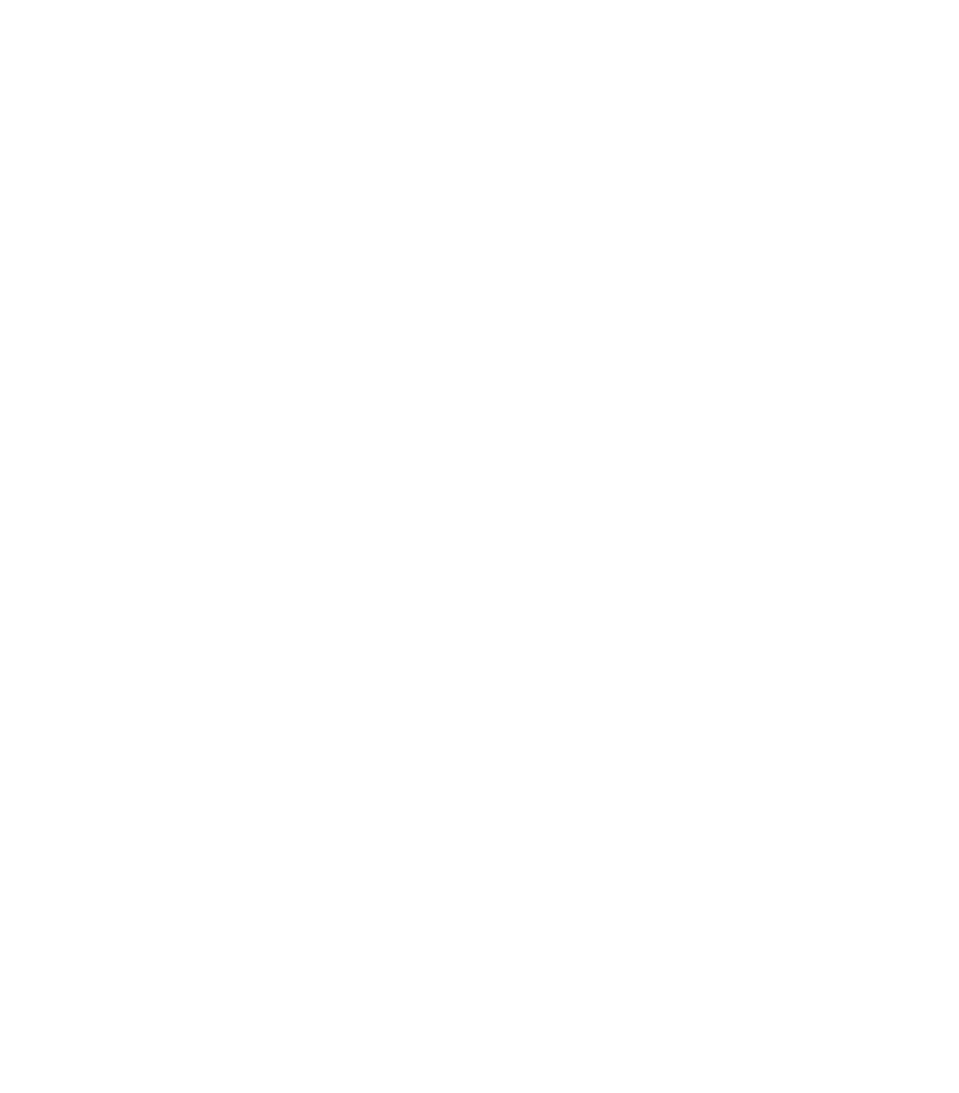
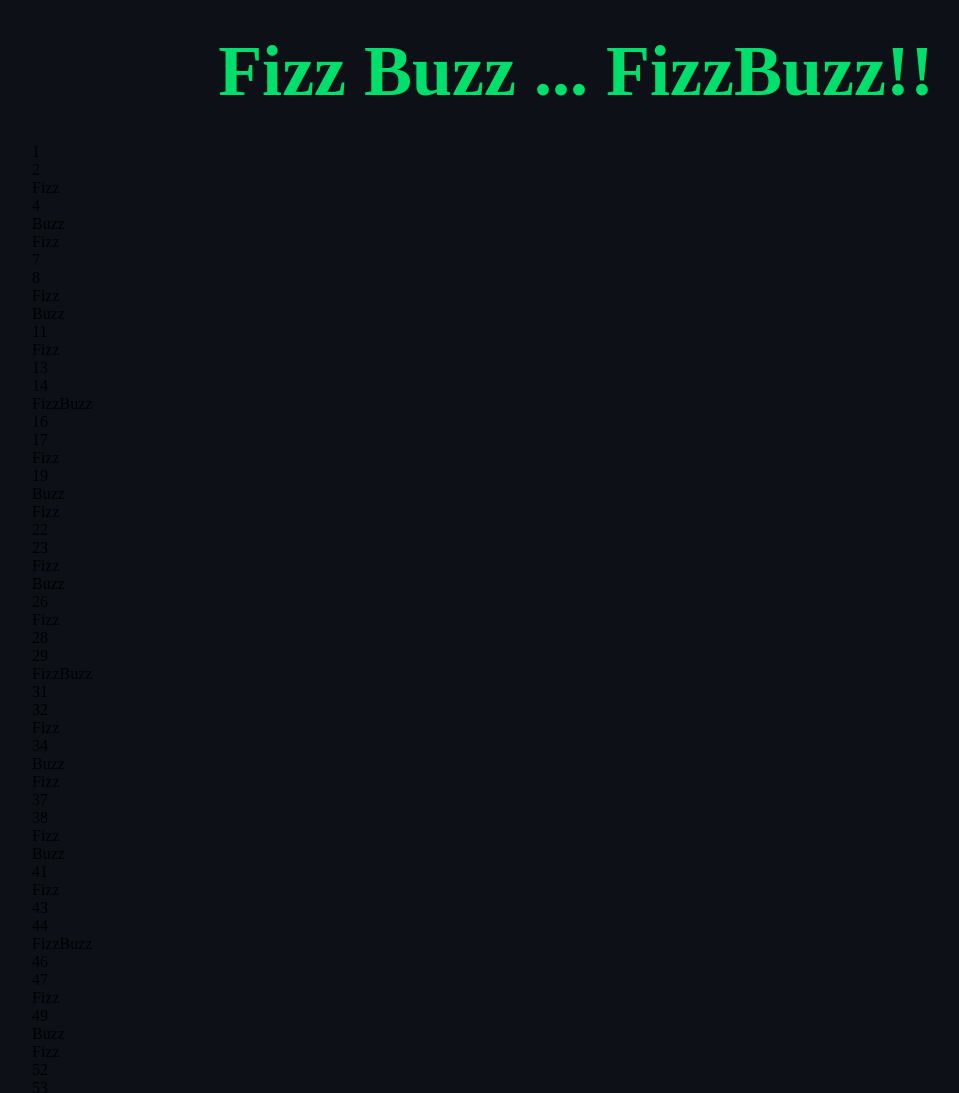
Before and after one commit to fabrizio-scorza/js-fizzbuzz, a plain HTML site: page index.html in a window 1280 px wide. Shown: the top 1093 px of the page, without its empty margins (64-1023 px from the left). Before the commit the page ends 800 px from the top, so only its background shows below. Drawn offline with Linux system fonts and the light colour scheme.

Commit message:
ADD - js to html li items

```diff
--- a/css/app.css
+++ b/css/app.css
@@ -0,0 +1,30 @@
+/***RESET*****************************************/
+*{
+	padding: 0;
+	margin:0;
+	box-sizing: border-box;
+}
+img{
+    max-width: 100%;
+}
+ul,ol,menu{
+    list-style: none;
+}
+
+/***LAYOUT*****************************************/
+.app{
+    height: 100vh;
+    background-color:#0D1117;
+}
+.container{
+    max-width: 85%;
+    margin :0 auto;
+}
+
+/***APP********************************************/
+.container h1 {
+    text-align: center;
+    font-size: 72px;
+    color: #00DE6B ;
+    padding: 30px 0;
+}
--- a/index.html
+++ b/index.html
@@ -3,9 +3,16 @@
 <head>
     <meta charset="UTF-8">
     <meta name="viewport" content="width=device-width, initial-scale=1.0">
-    <title>Document</title>
+    <title>Fizz Buzz ..FizzBuzz</title>
+    <link rel="stylesheet" href="./css/app.css">
 </head>
-<body>
+<body class="app">
+    <div class="container">
+        <h1>Fizz Buzz ... FizzBuzz!!</h1>
+    </div>
+    <div class="container">
+        <ul class="numbers"></ul>
+    </div>
     <script src="./js/app.js"></script>
 </body>
 </html>
--- a/js/app.js
+++ b/js/app.js
@@ -7,11 +7,17 @@
 // inizializzazione  della variabile n
 let n = 100; //numero
 
+// inizializzazione della variabile associata alla lista
+const numbersElement = document.querySelector('.numbers'); // Object | null
+
 // inizializzazione del ciclo for per le n iterazioni
 for (let i = 0; i < n; i++){
 
     // controllo del numero da stampare a video e inserimento in una variabile
     let num = i + 1; //numero
+
+    // creazione dell'elemento li
+    const liElement = document.createElement('li');
 
     // dichiarazione delle variabili usate per i moduli
     let mod3 = num % 3;
@@ -20,11 +26,42 @@ for (let i = 0; i < n; i++){
     // se il numero è sia divisibile per 3 che per 5 allora fizbuz
         // per essere divisibile per 3 il modulo 3 del numero dev'essere uguale a 0 lo stesso vale per il modulo 5 se il numero è divisibile per 5
         if( mod3 == 0 && mod5 ==0){
-            console.log ('Fizz Buzz');
+            // aggiunta della classe all'elemento li
+            liElement.classList.add('fizz-buzz');
+
+            //inserimento nell'html del contenuto del elemento li
+            liElement.innerHTML = `<span>FizzBuzz</span>`;
+
+            //collegamento dell'elemento li al padre ul .numbers
+            numbersElement.append(liElement);
+
         } else if (mod3 == 0){      // se il numero è divisibile solo per 3 allora stampa Fizz
-            console.log ('Fizz');
+                // aggiunta della classe all'elemento li
+                liElement.classList.add('fizz');
+
+                //inserimento nell'html del contenuto del elemento li
+                liElement.innerHTML = `<span>Fizz</span>`;
+
+                //collegamento dell'elemento li al padre ul .numbers
+                numbersElement.append(liElement);
+
             } else if ( mod5 == 0){     // se il numero è divisibile solo per 5 allora stampa Buzz
-                console.log ('Buzz');
-            } else  // altrimenti stampa il numero
-                console.log (num);
+                // aggiunta della classe all'elemento li
+                liElement.classList.add('buzz');
+
+                //inserimento nell'html del contenuto del elemento li
+                liElement.innerHTML = `<span>Buzz</span>`;
+
+                //collegamento dell'elemento li al padre ul .numbers
+                numbersElement.append(liElement);
+            } else { // altrimenti stampa il numero
+                // aggiunta della classe all'elemento li
+                liElement.classList.add('number');
+
+                //inserimento nell'html del contenuto del elemento li
+                liElement.innerHTML = `<span>${num}</span>`;
+
+                //collegamento dell'elemento li al padre ul .numbers
+                numbersElement.append(liElement);
+            }
 }
```
